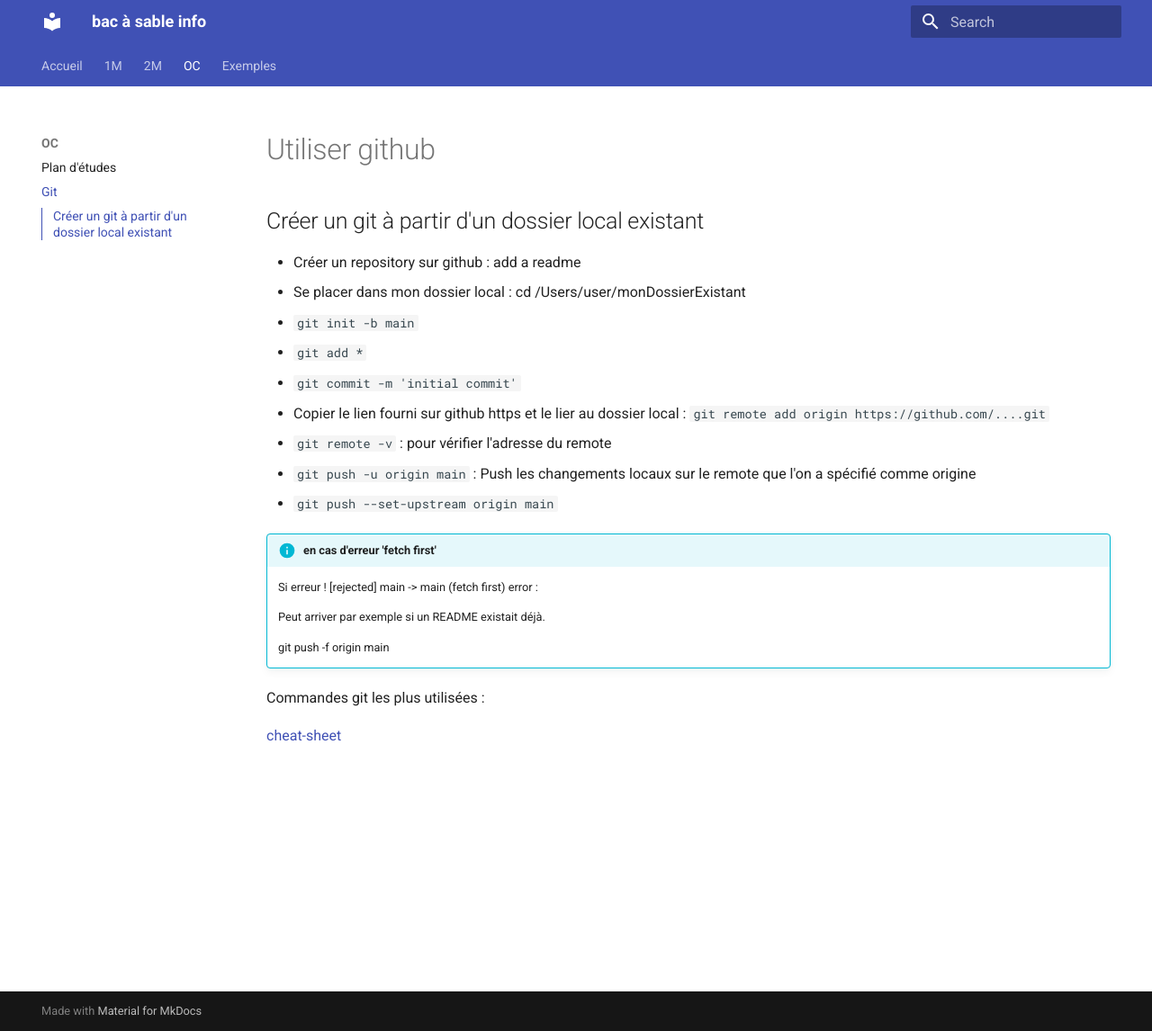
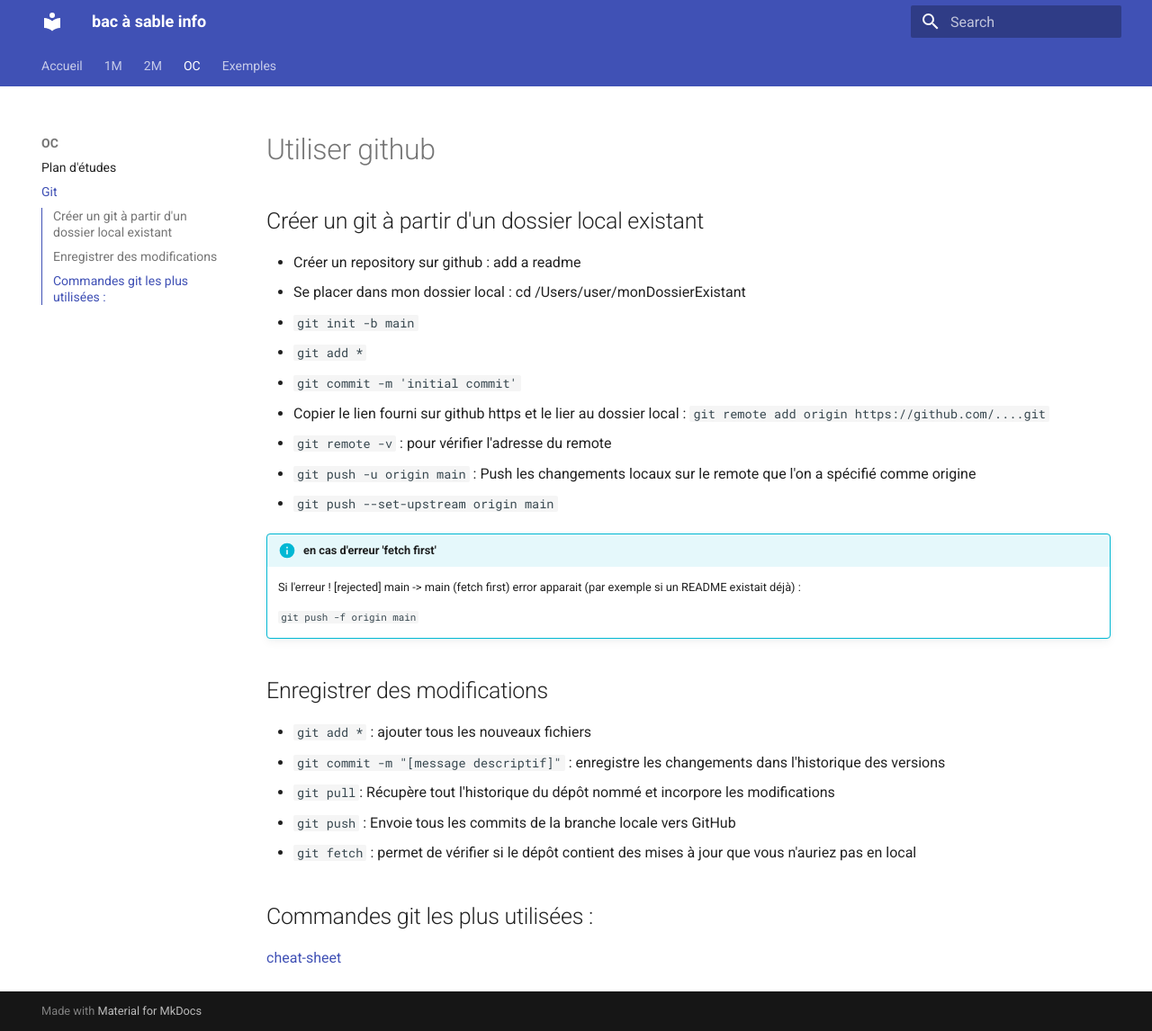
Before and after one commit to emiliemichaud/etoyinfo, an MkDocs documentation site: the page built from docs/OC/OC-git.md, in a window 1280 px wide and 1146 px high. Shown: the whole window at 90% size. Built offline with MkDocs 1.6.1 and Material for MkDocs 9.7.7, drawn with Linux system fonts in a browser that asks for light colours.

```diff
--- a/docs/OC/OC-git.md
+++ b/docs/OC/OC-git.md
@@ -14,12 +14,16 @@
 - `git push --set-upstream origin main`
 
 !!! info "en cas d'erreur 'fetch first'"
-    Si erreur ! [rejected] main -> main (fetch first) error :
+    Si l'erreur ! [rejected] main -> main (fetch first) error apparait (par exemple si un README existait déjà) :
 
-    Peut arriver par exemple si un README existait déjà.
+    `git push -f origin main`
 
-    git push -f origin main
+##Enregistrer des modifications
+- `git add * ` : ajouter tous les nouveaux fichiers
+- `git commit -m "[message descriptif]"` : enregistre les changements dans l'historique des versions
+- `git pull`: Récupère tout l'historique du dépôt nommé et incorpore les modifications
+- `git push` : Envoie tous les commits de la branche locale vers GitHub
+- `git fetch` : permet de vérifier si le dépôt contient des mises à jour que vous n'auriez pas en local
 
-Commandes git les plus utilisées :
-
+##Commandes git les plus utilisées :
 [cheat-sheet](../ressources/github-cheatsheet.pdf)
```
